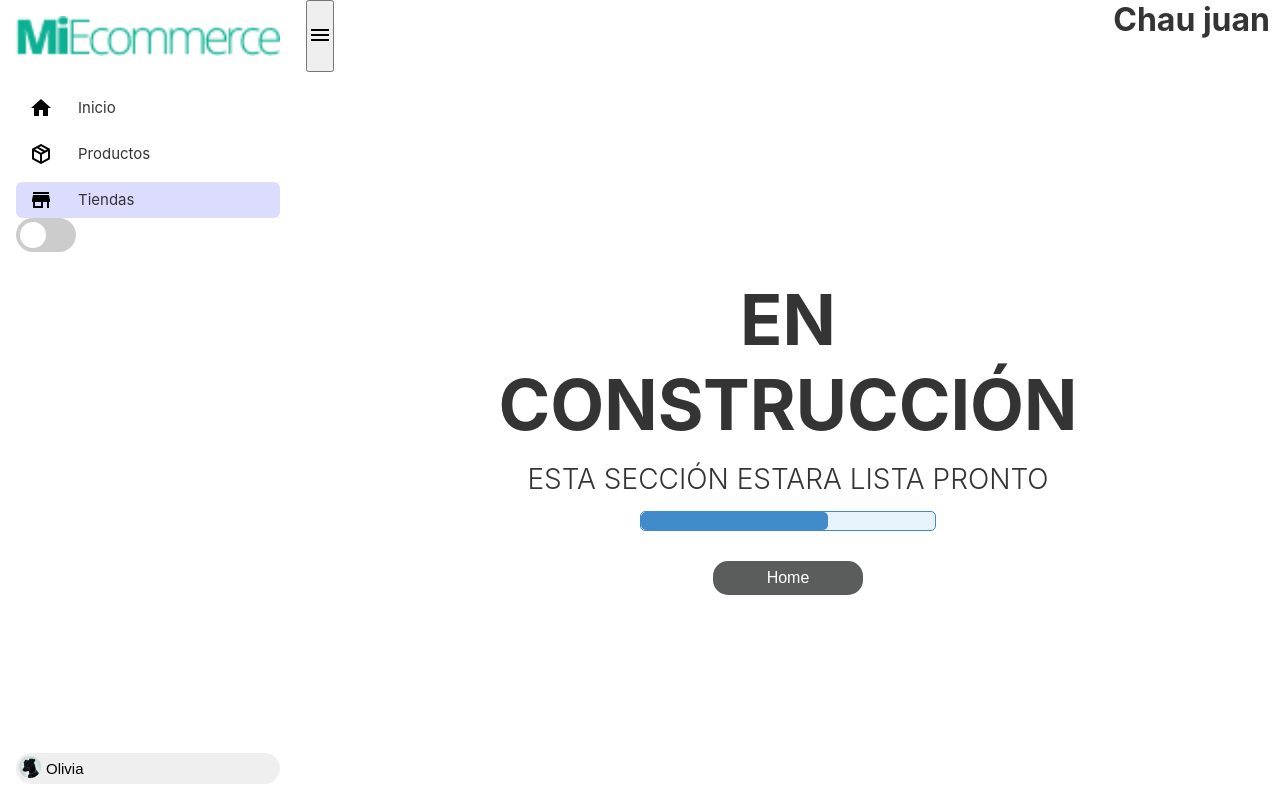
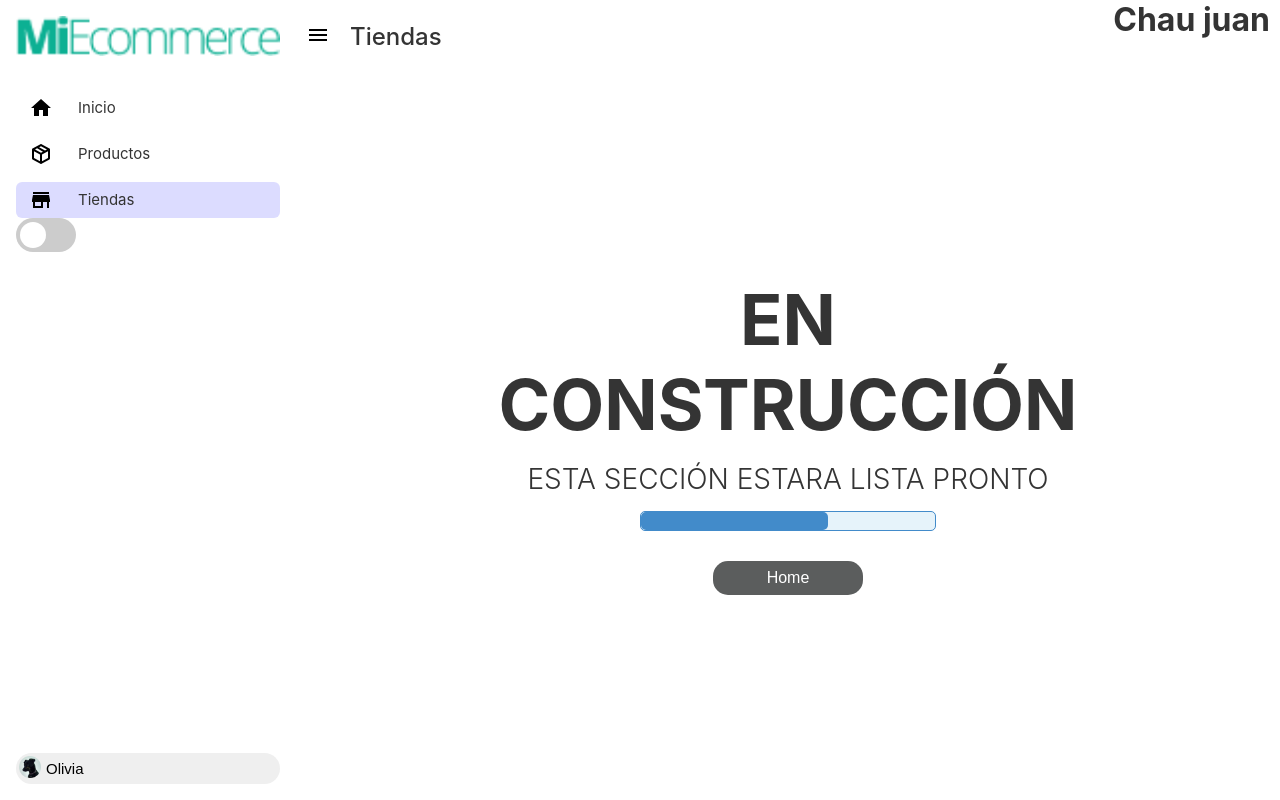
Before and after one commit to JoaquinVarelaCenco/Dashboard-Equipo1, a React (Create React App) app: page /stores in a window 1280 px wide. Built offline with nearby package versions, Linux system fonts and the light colour scheme.

Commit message:
Validaciones en header

```diff
--- a/src/components/ProductCard/ProductCard.js
+++ b/src/components/ProductCard/ProductCard.js
@@ -25,7 +25,7 @@ const ProductCard = ({ title, price, image, id }) => {
             </div>
 
             <div className="section-article__price">
-              <p className="valorNumerico">#{price}</p>
+              <p className="valorNumerico">#{id}</p>
             </div>
           </div>
       </div>
--- a/src/components/header/Header.css
+++ b/src/components/header/Header.css
@@ -13,13 +13,14 @@
 .headerGeneric{
     display: flex;
 }
-.hamburguerMenu{
+
+.headerGeneric button{
     background: none;
+    border: none;
 }
 
 .title{
     padding-left: 20px;
-    color: white;
     align-self: center;
 }
 
--- a/src/components/header/Header.js
+++ b/src/components/header/Header.js
@@ -9,14 +9,17 @@ import menuImage from '../../assets/images/menu.svg'
 const Header = () => {
   const { page, currentPage } = useContext(HeaderContext)
   const location = useLocation();
-  const pageTitle ="Products";
+  let pageTitle ="¡Hola Olivia!";
   const { theme } = useContext(ThemeContext);
   useEffect(() => {
     currentPage(location.pathname);
 
   }, [location]);
-
-  // page==='/home' ? pageTitle = "¡Hola Olivia!" :  pageTitle = 'Products'
+  if(page==='/products'){
+    pageTitle = 'Products';
+  }else if(page === "/stores"){
+    pageTitle = "Tiendas"
+  }
 
   const title = useRef(null);
 
```
